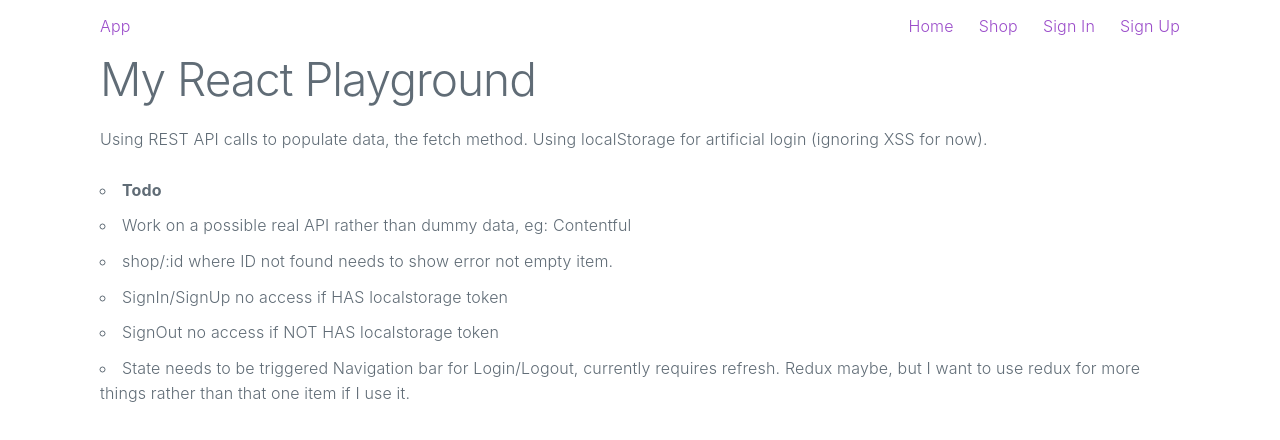
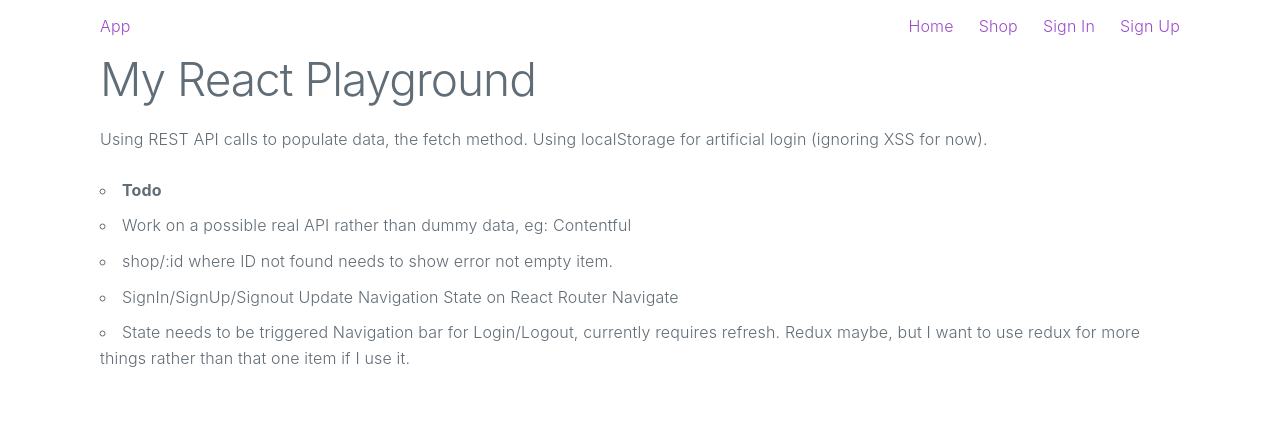
Before and after one commit to JREAM/react-inventory, a React (Vite) app: page / in a window 1280 px wide. Shown: the top 440 px of the page. Built offline with nearby package versions, Linux system fonts and the light colour scheme.

Commit message:
details update

```diff
--- a/src/routes/home.jsx
+++ b/src/routes/home.jsx
@@ -11,8 +11,7 @@ export default function Home() {
         <li><b>Todo</b></li>
         <li>Work on a possible real API rather than dummy data, eg: Contentful</li>
         <li>shop/:id where ID not found needs to show error not empty item.</li>
-        <li>SignIn/SignUp no access if HAS localstorage token</li>
-        <li>SignOut no access if NOT HAS localstorage token</li>
+        <li>SignIn/SignUp/Signout Update Navigation State on React Router Navigate</li>
         <li>State needs to be triggered Navigation bar for Login/Logout, currently requires refresh. Redux maybe, but I want to use redux for more things rather than that one item if I use it.</li>
       </ul>
     </div>
```
